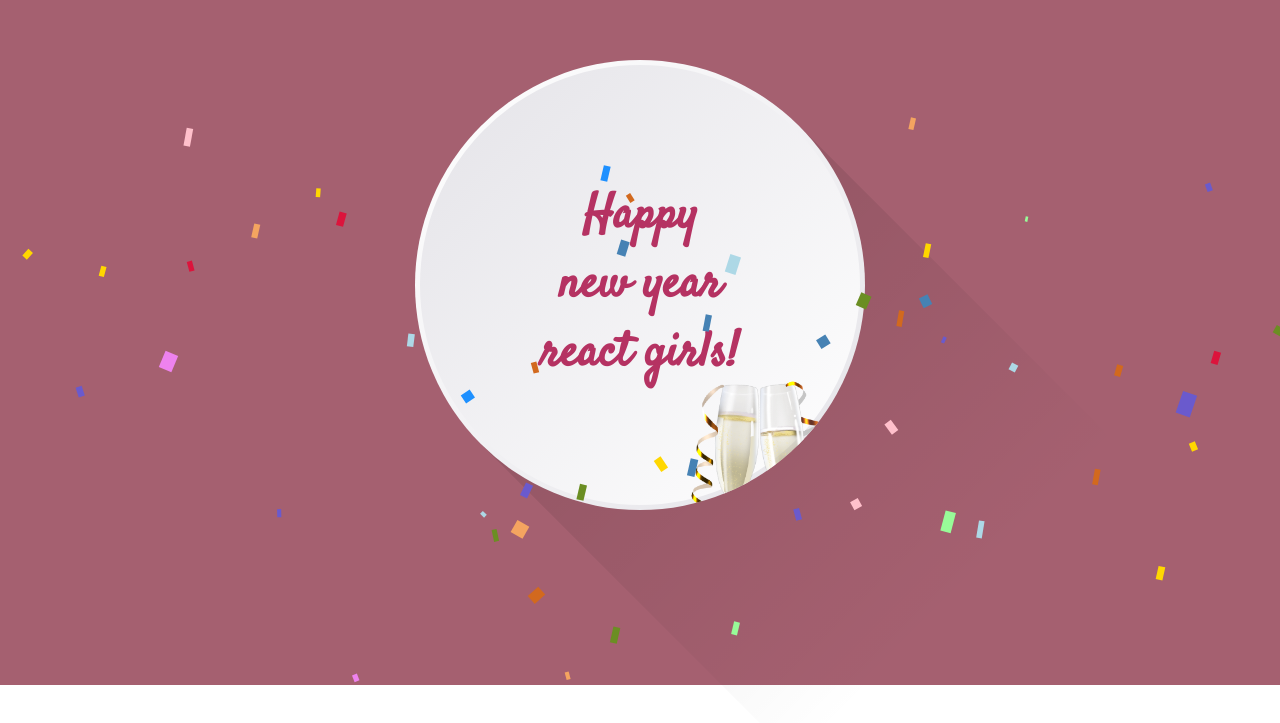
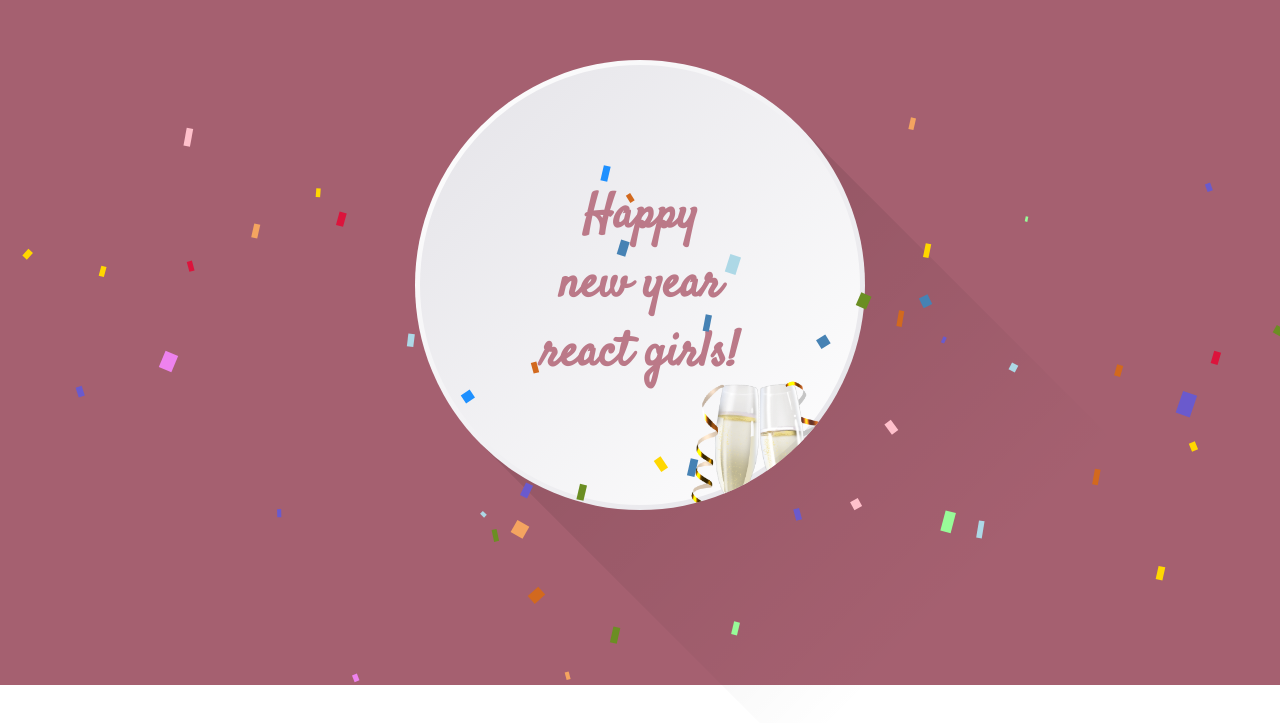
Before and after one commit to michalaDostalova/newYear, a plain HTML site: page index.html in a window 1280 px wide. Shown: the part 115-838 px from the top of the page. Drawn offline with Linux system fonts and the light colour scheme; a web font is replaced by a local one.

```diff
--- a/script.css
+++ b/script.css
@@ -70,7 +70,7 @@
   position: absolute;
   z-index: 2;
   font-size: 3em;
-  color: rgb(181 50 98);
+  color: #bb7988;
   text-align: center;
 }
 
```
